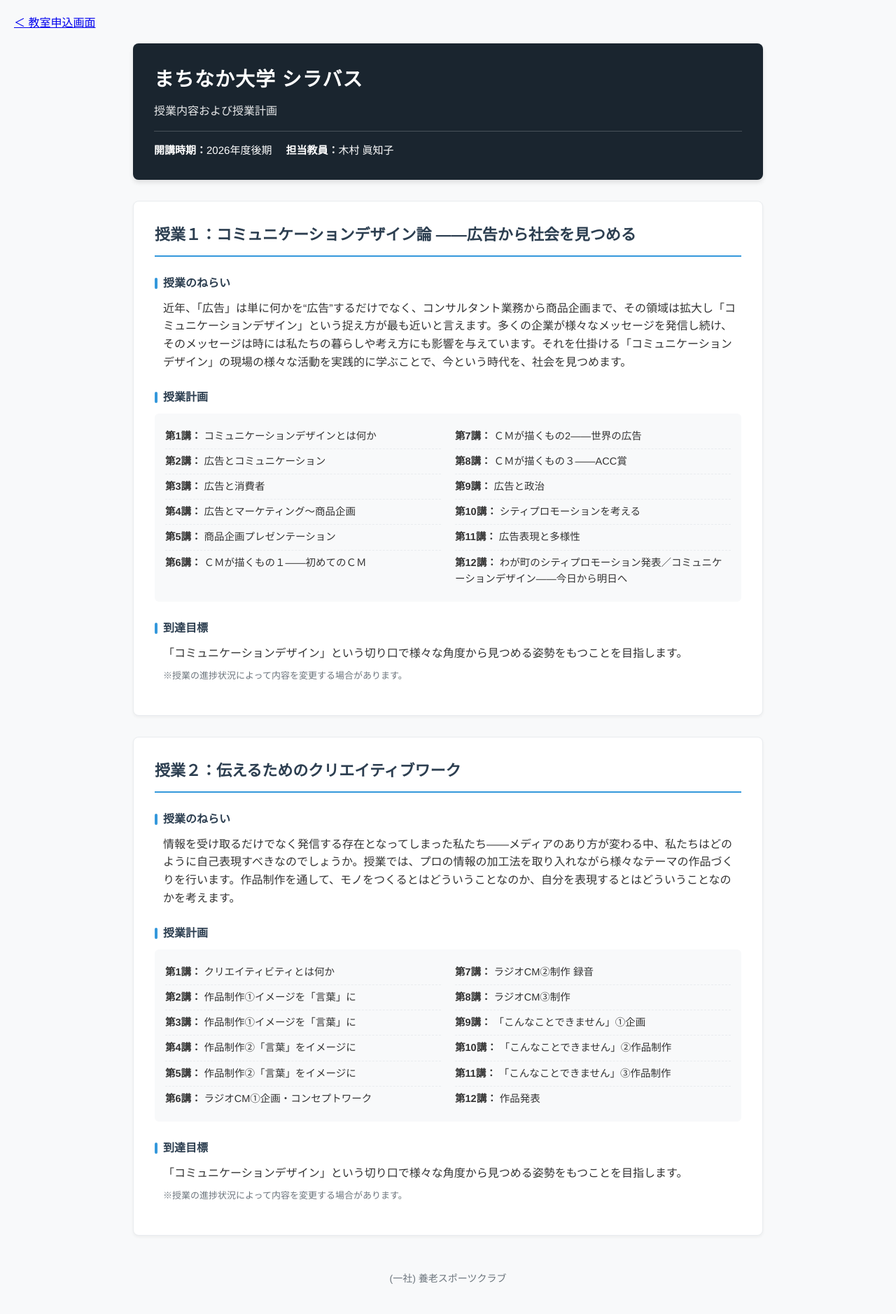
After one commit to k-wakayama-gh/yoro-sc-ver1, a FastAPI app: page /2026/machinaka-daigaku-2 in a window 1280 px wide. The commit adds this page. Shown: the whole page at 70% size. Run offline with FastAPI, Linux system fonts and the light colour scheme.

Commit message:
added machinaka daigaku 2

```diff
--- /dev/null
+++ b/templates/2026/machinaka_syllabus_2.html
@@ -0,0 +1,255 @@
+<!DOCTYPE html>
+<html lang="ja">
+<head>
+    <meta charset="UTF-8">
+    <meta name="viewport" content="width=device-width, initial-scale=1.0">
+    <title>まちなか大学 シラバス (2026年度後期)</title>
+    <style>
+        :root {
+            --primary-color: #2c3e50;
+            --accent-color: #3498db;
+            --bg-color: #f8f9fa;
+            --card-bg: #ffffff;
+            --text-color: #333333;
+            --border-color: #e9ecef;
+            --header-bg: #1a252f;
+        }
+
+        body {
+            font-family: "Helvetica Neue", Arial, "Hiragino Kaku Gothic ProN", "Hiragino Sans", Meiryo, sans-serif;
+            line-height: 1.6;
+            color: var(--text-color);
+            background-color: var(--bg-color);
+            margin: 0;
+            padding: 20px;
+        }
+
+        .container {
+            max-width: 900px;
+            margin: 0 auto;
+        }
+
+        header {
+            background-color: var(--header-bg);
+            color: white;
+            padding: 30px;
+            border-radius: 8px;
+            margin-bottom: 30px;
+            box-shadow: 0 4px 6px rgba(0,0,0,0.1);
+        }
+
+        header h1 {
+            margin: 0 0 10px 0;
+            font-size: 28px;
+            letter-spacing: 1px;
+        }
+
+        header p {
+            margin: 0;
+            opacity: 0.9;
+            font-size: 16px;
+        }
+
+        .meta-info {
+            display: flex;
+            gap: 20px;
+            margin-top: 15px;
+            padding-top: 15px;
+            border-top: 1px solid rgba(255,255,255,0.2);
+            font-size: 15px;
+        }
+
+        .course-card {
+            background: var(--card-bg);
+            border-radius: 8px;
+            padding: 30px;
+            margin-bottom: 30px;
+            box-shadow: 0 2px 4px rgba(0,0,0,0.05);
+            border: 1px solid var(--border-color);
+        }
+
+        .course-title {
+            color: var(--primary-color);
+            font-size: 22px;
+            margin-top: 0;
+            padding-bottom: 12px;
+            border-bottom: 2px solid var(--accent-color);
+        }
+
+        .section-title {
+            font-size: 16px;
+            font-weight: bold;
+            color: var(--primary-color);
+            margin-top: 25px;
+            margin-bottom: 10px;
+            display: flex;
+            align-items: center;
+        }
+
+        .section-title::before {
+            content: "";
+            display: inline-block;
+            width: 4px;
+            height: 16px;
+            background-color: var(--accent-color);
+            margin-right: 8px;
+            border-radius: 2px;
+        }
+
+        .section-content {
+            padding-left: 12px;
+            margin-bottom: 15px;
+        }
+
+        /* 授業計画のレイアウト設定 */
+        .schedule-container {
+            display: flex;
+            gap: 20px;
+            background-color: #f8f9fa;
+            padding: 15px;
+            border-radius: 6px;
+        }
+
+        .schedule-col {
+            flex: 1;
+            display: flex;
+            flex-direction: column;
+        }
+
+        .schedule-item {
+            padding: 6px 0;
+            border-bottom: 1px dashed var(--border-color);
+            font-size: 14.5px;
+        }
+
+        .schedule-col .schedule-item:last-child {
+            border-bottom: none;
+        }
+
+        .notice {
+            font-size: 13px;
+            color: #6c757d;
+            margin-top: 10px;
+        }
+
+        footer {
+            text-align: center;
+            padding: 20px;
+            color: #6c757d;
+            font-size: 14px;
+        }
+
+        .common-header {
+            padding-bottom: 1rem;
+        }
+
+        /* モバイル表示（600px以下）のスタイル調整 */
+        @media (max-width: 600px) {
+            .schedule-container {
+                flex-direction: column;
+                gap: 0;
+            }
+            .schedule-col:first-child .schedule-item:last-child {
+                border-bottom: 1px dashed var(--border-color);
+            }
+            .meta-info {
+                flex-direction: column;
+                gap: 5px;
+            }
+        }
+    </style>
+</head>
+<body>
+    <div class="common-header">
+        <a href="/lessons">＜ 教室申込画面</a>
+    </div>
+
+<div class="container">
+    <header>
+        <h1>まちなか大学 シラバス</h1>
+        <p>授業内容および授業計画</p>
+        <div class="meta-info">
+            <span><strong>開講時期：</strong>2026年度後期</span>
+            <span><strong>担当教員：</strong>木村 眞知子</span>
+        </div>
+    </header>
+
+    <!-- 授業1 -->
+    <div class="course-card">
+        <h2 class="course-title">授業１：コミュニケーションデザイン論 ――広告から社会を見つめる</h2>
+
+        <div class="section-title">授業のねらい</div>
+        <div class="section-content">
+            近年、「広告」は単に何かを“広告”するだけでなく、コンサルタント業務から商品企画まで、その領域は拡大し「コミュニケーションデザイン」という捉え方が最も近いと言えます。多くの企業が様々なメッセージを発信し続け、そのメッセージは時には私たちの暮らしや考え方にも影響を与えています。それを仕掛ける「コミュニケーションデザイン」の現場の様々な活動を実践的に学ぶことで、今という時代を、社会を見つめます。
+        </div>
+
+        <div class="section-title">授業計画</div>
+        <div class="schedule-container">
+            <div class="schedule-col">
+                <div class="schedule-item"><strong>第1講：</strong> コミュニケーションデザインとは何か</div>
+                <div class="schedule-item"><strong>第2講：</strong> 広告とコミュニケーション</div>
+                <div class="schedule-item"><strong>第3講：</strong> 広告と消費者</div>
+                <div class="schedule-item"><strong>第4講：</strong> 広告とマーケティング～商品企画</div>
+                <div class="schedule-item"><strong>第5講：</strong> 商品企画プレゼンテーション</div>
+                <div class="schedule-item"><strong>第6講：</strong> ＣＭが描くもの１――初めてのＣＭ</div>
+            </div>
+            <div class="schedule-col">
+                <div class="schedule-item"><strong>第7講：</strong> ＣＭが描くもの2――世界の広告</div>
+                <div class="schedule-item"><strong>第8講：</strong> ＣＭが描くもの３――ACC賞</div>
+                <div class="schedule-item"><strong>第9講：</strong> 広告と政治</div>
+                <div class="schedule-item"><strong>第10講：</strong> シティプロモーションを考える</div>
+                <div class="schedule-item"><strong>第11講：</strong> 広告表現と多様性</div>
+                <div class="schedule-item"><strong>第12講：</strong> わが町のシティプロモーション発表／コミュニケーションデザイン――今日から明日へ</div>
+            </div>
+        </div>
+
+        <div class="section-title">到達目標</div>
+        <div class="section-content">
+            「コミュニケーションデザイン」という切り口で様々な角度から見つめる姿勢をもつことを目指します。
+            <div class="notice">※授業の進捗状況によって内容を変更する場合があります。</div>
+        </div>
+    </div>
+
+    <!-- 授業2 -->
+    <div class="course-card">
+        <h2 class="course-title">授業２：伝えるためのクリエイティブワーク</h2>
+
+        <div class="section-title">授業のねらい</div>
+        <div class="section-content">
+            情報を受け取るだけでなく発信する存在となってしまった私たち――メディアのあり方が変わる中、私たちはどのように自己表現すべきなのでしょうか。授業では、プロの情報の加工法を取り入れながら様々なテーマの作品づくりを行います。作品制作を通して、モノをつくるとはどういうことなのか、自分を表現するとはどういうことなのかを考えます。
+        </div>
+
+        <div class="section-title">授業計画</div>
+        <div class="schedule-container">
+            <div class="schedule-col">
+                <div class="schedule-item"><strong>第1講：</strong> クリエイティビティとは何か</div>
+                <div class="schedule-item"><strong>第2講：</strong> 作品制作①イメージを「言葉」に</div>
+                <div class="schedule-item"><strong>第3講：</strong> 作品制作①イメージを「言葉」に</div>
+                <div class="schedule-item"><strong>第4講：</strong> 作品制作②「言葉」をイメージに</div>
+                <div class="schedule-item"><strong>第5講：</strong> 作品制作②「言葉」をイメージに</div>
+                <div class="schedule-item"><strong>第6講：</strong> ラジオCM①企画・コンセプトワーク</div>
+            </div>
+            <div class="schedule-col">
+                <div class="schedule-item"><strong>第7講：</strong> ラジオCM②制作 録音</div>
+                <div class="schedule-item"><strong>第8講：</strong> ラジオCM③制作</div>
+                <div class="schedule-item"><strong>第9講：</strong> 「こんなことできません」①企画</div>
+                <div class="schedule-item"><strong>第10講：</strong> 「こんなことできません」②作品制作</div>
+                <div class="schedule-item"><strong>第11講：</strong> 「こんなことできません」③作品制作</div>
+                <div class="schedule-item"><strong>第12講：</strong> 作品発表</div>
+            </div>
+        </div>
+
+        <div class="section-title">到達目標</div>
+        <div class="section-content">
+            「コミュニケーションデザイン」という切り口で様々な角度から見つめる姿勢をもつことを目指します。
+            <div class="notice">※授業の進捗状況によって内容を変更する場合があります。</div>
+        </div>
+    </div>
+
+    <footer>
+        (一社) 養老スポーツクラブ
+    </footer>
+</div>
+
+</body>
+</html>
--- a/templates/lessons.html
+++ b/templates/lessons.html
@@ -26,12 +26,12 @@
         </div>
 
         <section id="lesson-list-section" class="flex-column-center">
-            <h2 class="text-center">2026年度　前期</h2>
+            <h2 class="text-center">2026年度　後期</h2>
 
             <div class="space"></div>
 
             <div class="not-allowed hidden">
-                <h3 style="color: rgb(223, 59, 34);">受付は4月8日(水)午前7時に始まります</h3>
+                <h3 style="color: rgb(223, 59, 34);">受付は9月9日(水)午前7時に始まります</h3>
             </div>
 
             <div class="hidden">
--- a/templates/my/lessons.html
+++ b/templates/my/lessons.html
@@ -25,7 +25,7 @@
         {% include "login.html" %}
 
         <section id="lesson-list-section" class="flex-column-center on-login">
-            <h1 class="text-center">2026年度　前期</h1>
+            <h1 class="text-center">2026年度　後期</h1>
 
             <div class="space"></div>
 
```
Also changed, not shown: routers/html.py (+10 -0 lines), 1 other file.
